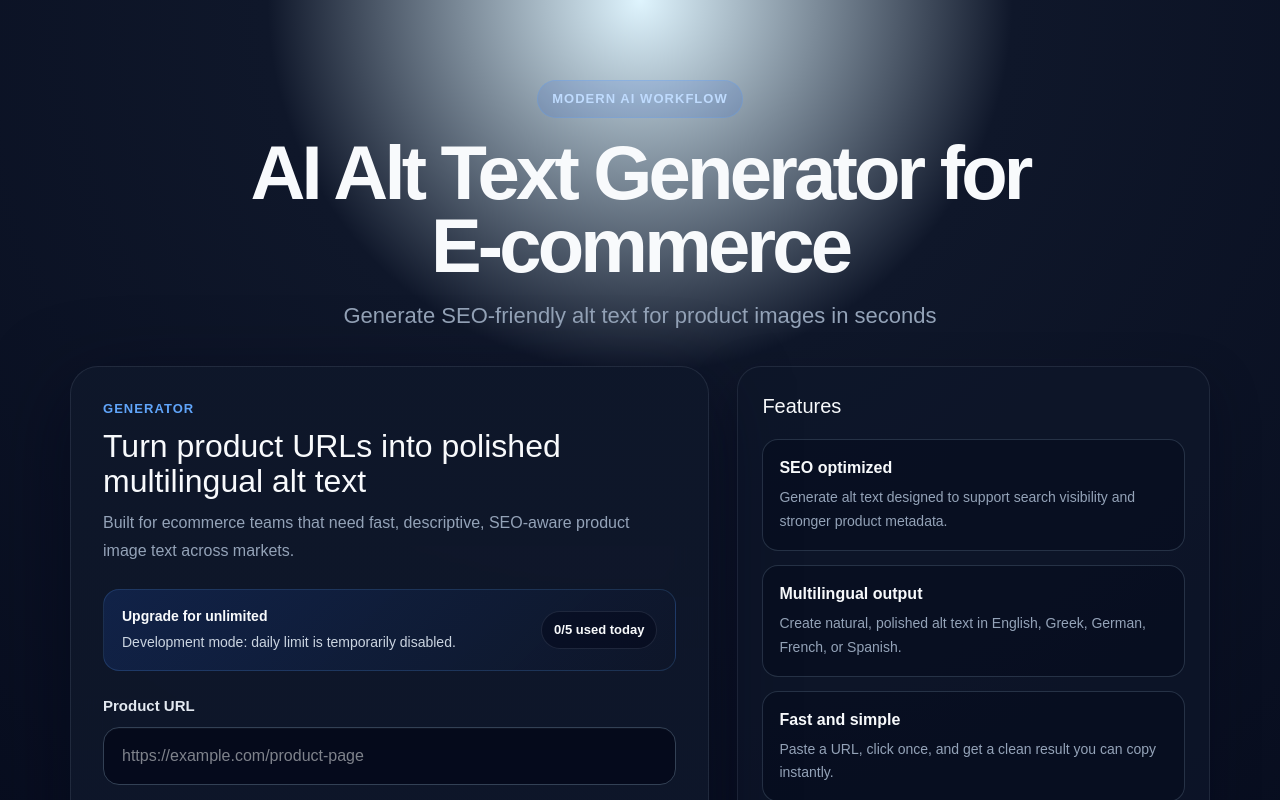
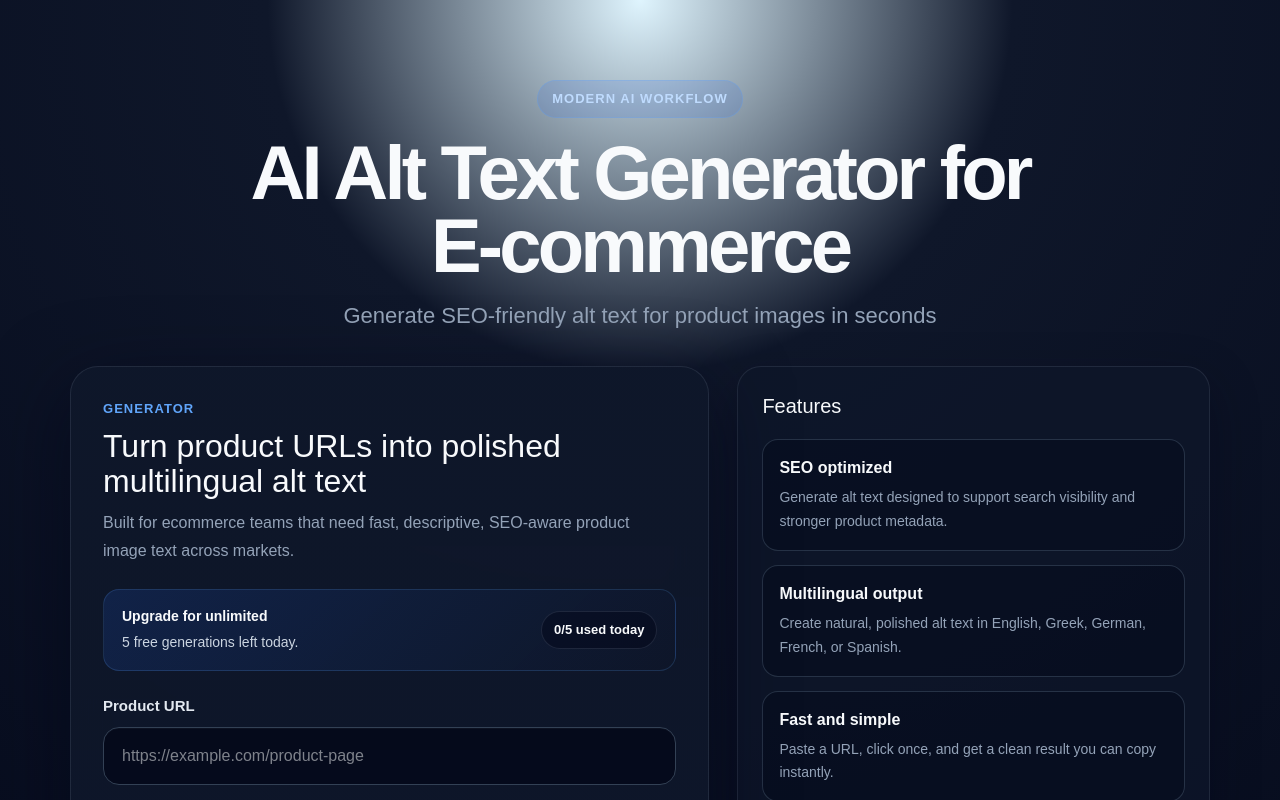
Before and after one commit to Sildo20-code/alt-text-app, a Next.js app: page / in a window 1280 px wide. Shown: the top 800 px of the page. Built offline with nearby package versions, Linux system fonts and the light colour scheme.

Commit message:
Restore production daily limits

```diff
--- a/app/page.tsx
+++ b/app/page.tsx
@@ -16,7 +16,7 @@ type LanguageOption = {
 const HISTORY_STORAGE_KEY = 'alt-text-history';
 const USAGE_STORAGE_KEY = 'alt-text-usage';
 const DAILY_LIMIT = 5;
-const DEV_DISABLE_LIMIT = true;
+const DEV_DISABLE_LIMIT = false;
 const LANGUAGE_STORAGE_KEY = 'alt-text-language';
 const LANGUAGES: LanguageOption[] = [
   { value: 'english', label: 'English' },
--- a/chrome-extension/popup.js
+++ b/chrome-extension/popup.js
@@ -3,7 +3,7 @@ const HISTORY_KEY = 'altTextGeneratorHistory';
 const HISTORY_LIMIT = 5;
 const USAGE_KEY = 'altTextGeneratorUsage';
 const DAILY_LIMIT = 5;
-const DEV_DISABLE_LIMIT = true;
+const DEV_DISABLE_LIMIT = false;
 const LANGUAGE_KEY = 'altTextGeneratorLanguage';
 const VARIATIONS = [
   { key: 'seo', label: 'SEO optimized', placeholder: 'Your SEO-focused alt text will appear here.' },
```
